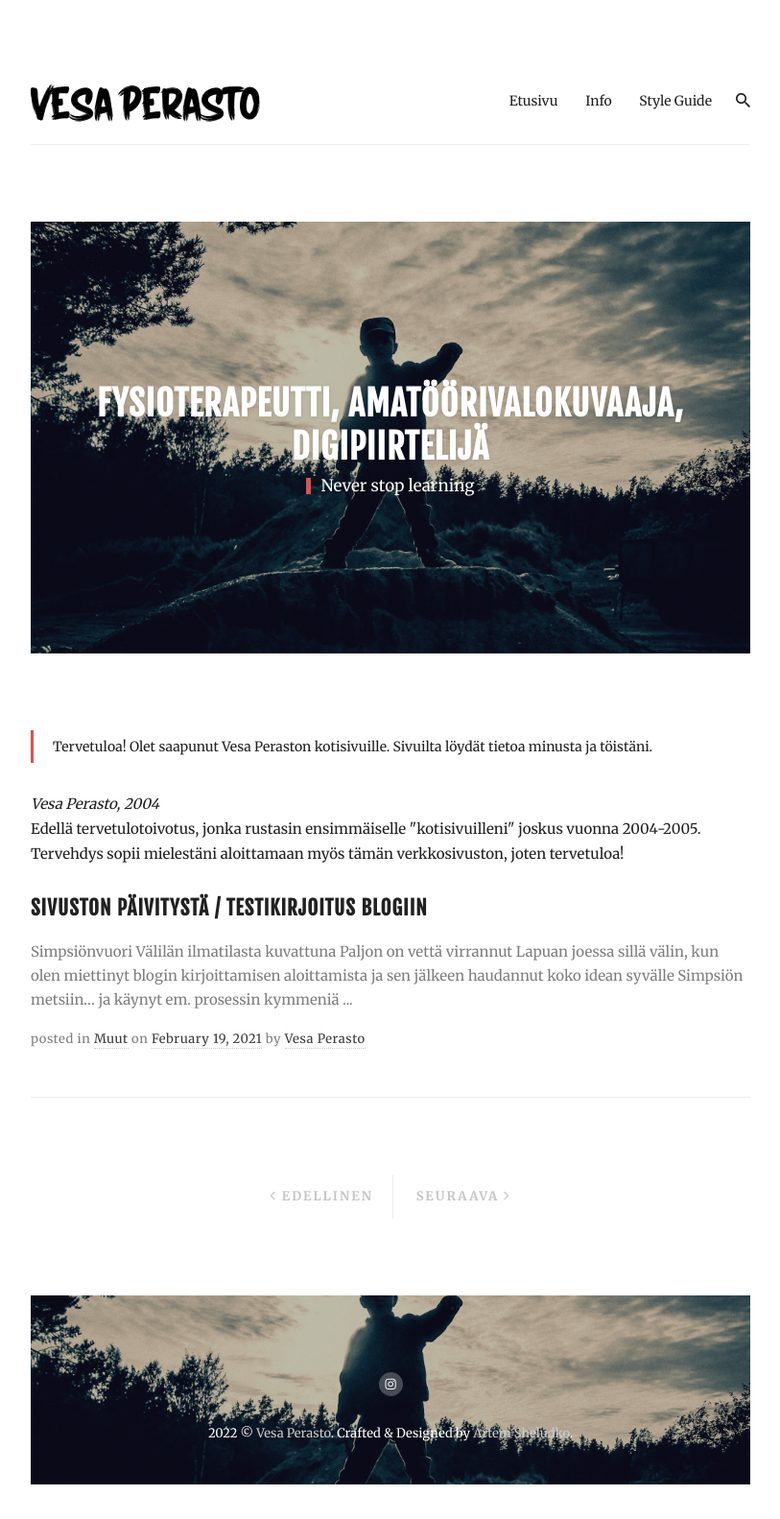
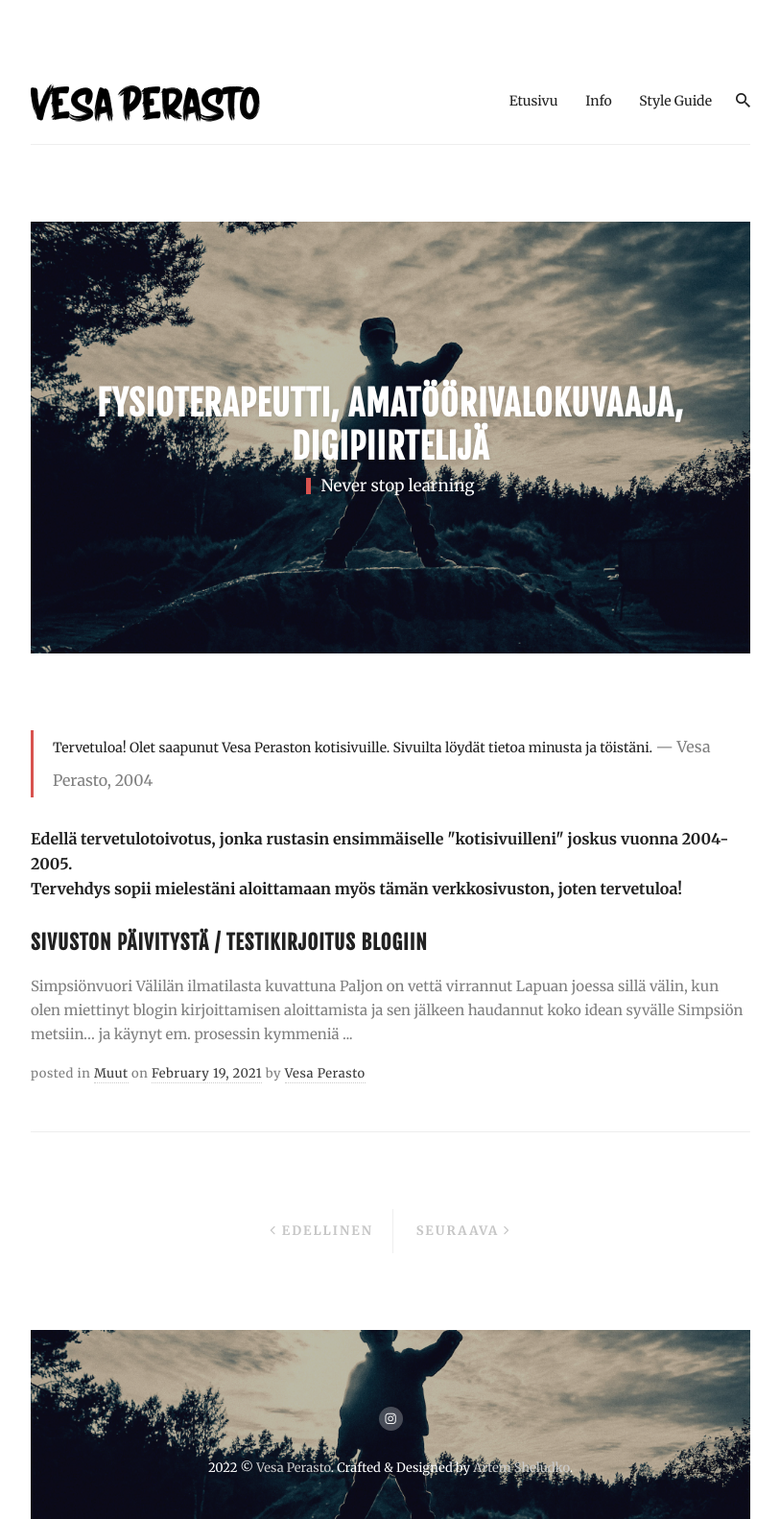
Before and after one commit to vperasto/vperasto.github.io, a Jekyll site: the page built from index.html, in a window 1280 px wide. Shown: the whole page at 96% size, without its empty margins (233-1046 px from the left). Built offline with Jekyll 4.4.1, drawn with Linux system fonts in a browser that asks for light colours; nearby versions of some CDN libraries; the list of posts is cut into pages by our own code; before the commit the page ends 1547 px from its top, so only the background shows below that.

Commit message:
Update hero.html

```diff
--- a/_includes/hero.html
+++ b/_includes/hero.html
@@ -9,10 +9,10 @@
         </div>
       </div>
       <!-- end hero -->
-      <blockquote>Tervetuloa! Olet saapunut Vesa Peraston kotisivuille. Sivuilta löydät tietoa minusta ja töistäni.</blockquote>
-      <cite>Vesa Perasto, 2004</cite>
+      <blockquote>Tervetuloa! Olet saapunut Vesa Peraston kotisivuille. Sivuilta löydät tietoa minusta ja töistäni.
+      <cite>Vesa Perasto, 2004</cite></blockquote>
 
-      <p>Edellä tervetulotoivotus, jonka rustasin ensimmäiselle "kotisivuilleni" joskus vuonna 2004-2005.
+      <p style="font-size:16px; font-weight: bold;">Edellä tervetulotoivotus, jonka rustasin ensimmäiselle "kotisivuilleni" joskus vuonna 2004-2005.
       </br>Tervehdys sopii mielestäni aloittamaan myös tämän verkkosivuston, joten tervetuloa!</p>
 
     </div>
```
